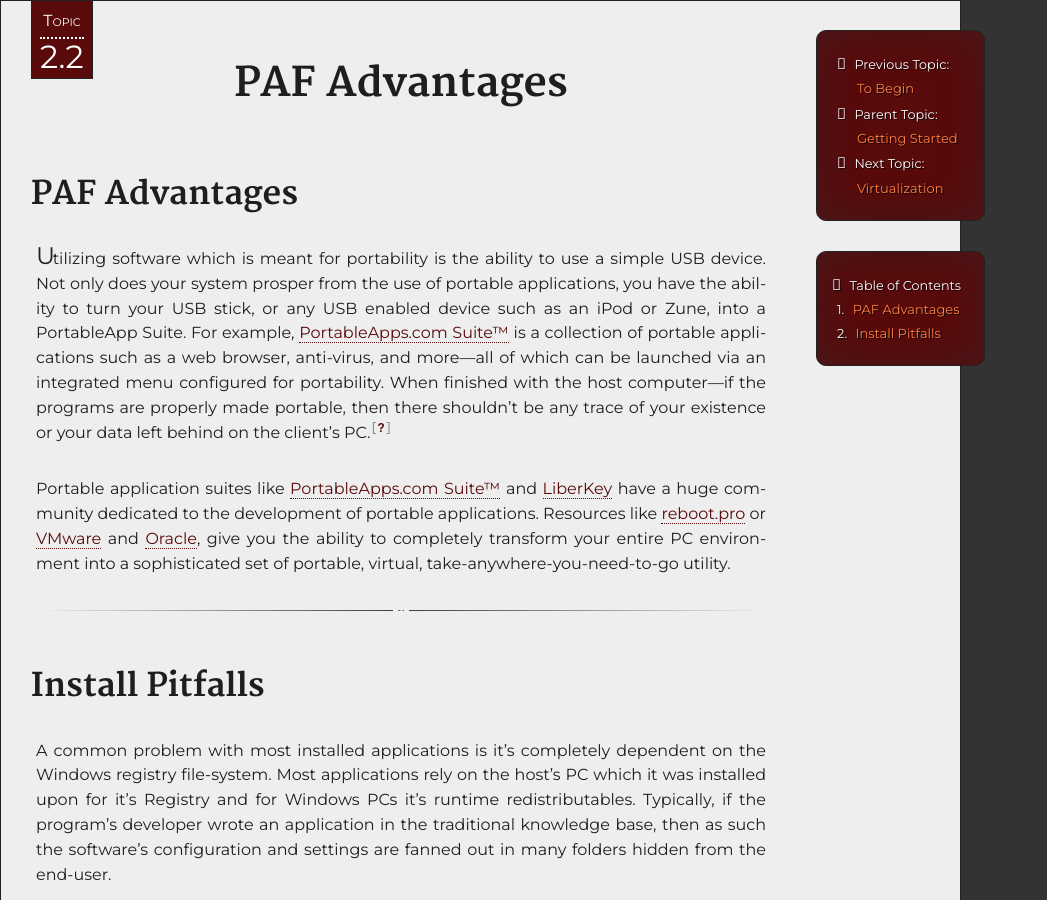
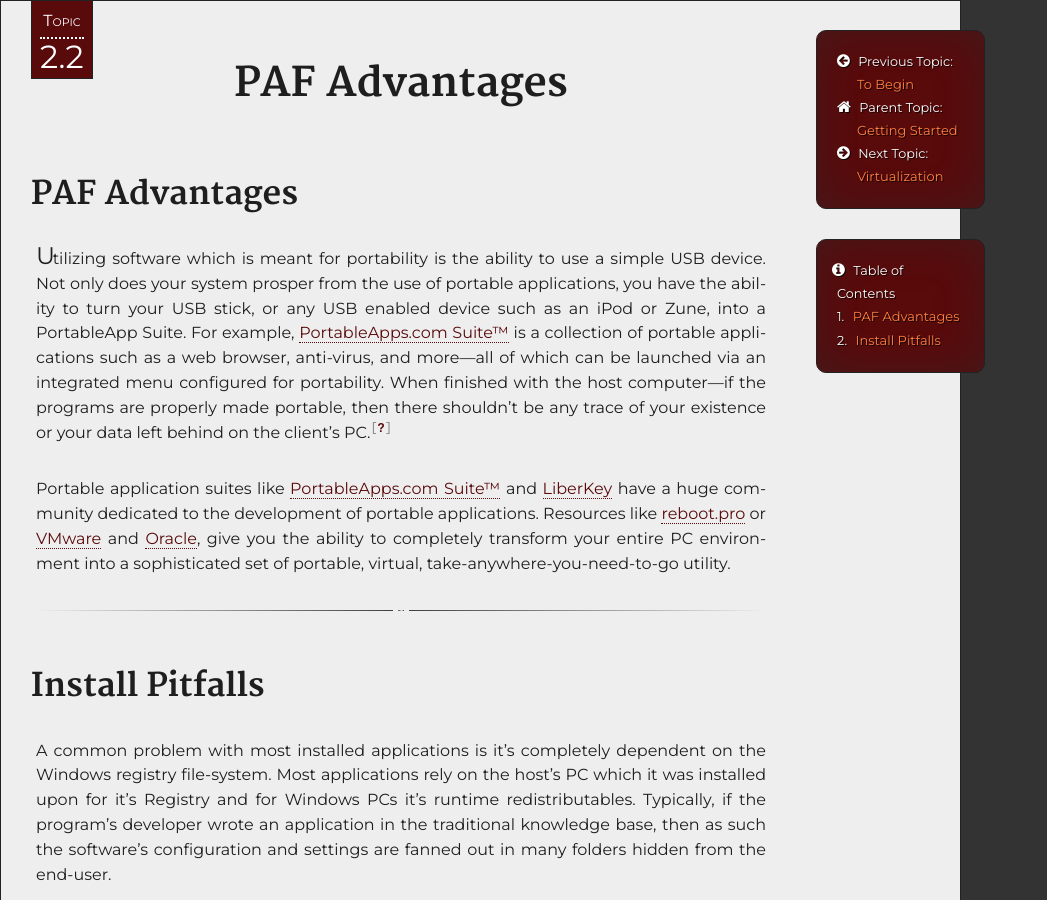
Before and after one commit to daemondevin/pal-docs, a Jekyll site: the page 02-getting-started/2.2 Advantages.html, which Jekyll copies as it is, in a window 1280 px wide and 900 px high. Shown: the whole window, without its empty margins (0-1047 px from the left). Built offline with Jekyll 4.4.1, drawn with Linux system fonts in a browser that asks for light colours; nearby versions of some CDN libraries; library files that are not in the unit come from our copies.

Commit message:
Update docs.css

```diff
--- a/css/docs.css
+++ b/css/docs.css
@@ -2,7 +2,7 @@
 @import url('//fonts.googleapis.com/css?family=Source+Sans+Pro');
 @import url('//fonts.googleapis.com/css?family=Great+Vibes');
 @import url('//fonts.googleapis.com/css?family=Montserrat:400,700');
-@import url(//cdnjs.cloudflare.com/ajax/libs/font-awesome/4.6.3/css/font-awesome.min.css');
+@import url('//cdnjs.cloudflare.com/ajax/libs/font-awesome/4.6.3/css/font-awesome.min.css');
 
 @font-face {
   font-family: 'merriweather-regular';
```
